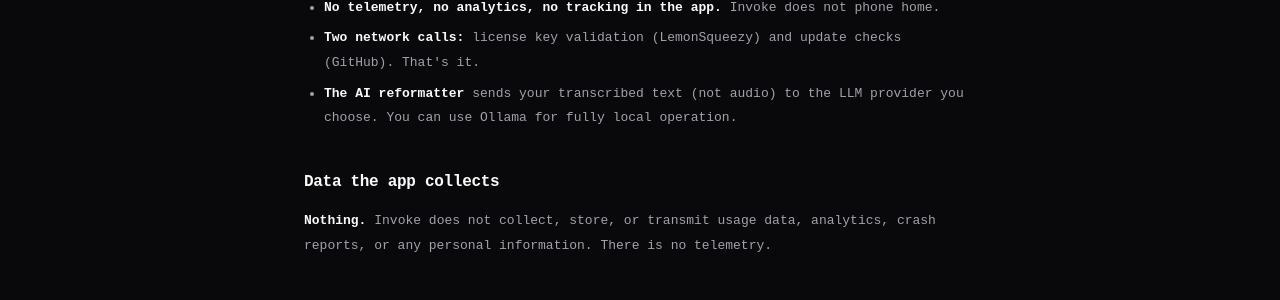
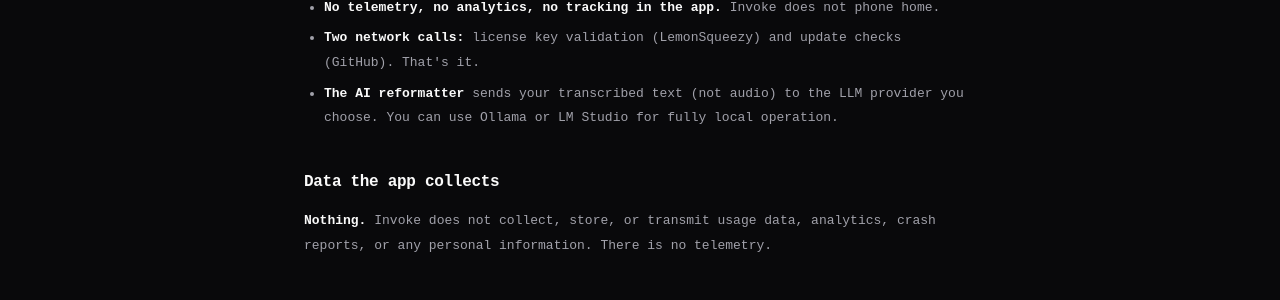
Before and after one commit to zmroth/getinvoke.dev, a Jekyll site: the page built from privacy/index.html, in a window 1280 px wide and 900 px high. Shown: the part 445-745 px from the top of the window. Built offline with Jekyll 4.4.1, drawn with Linux system fonts in a browser that asks for light colours.

Commit message:
Final scrub: fix mode icon 7→8, add LM Studio to remaining Ollama-only spots
- Feature icon: 7× → 8× to match "8 prompt modes" heading
- Download page wizard step: added LM Studio to backend list
- FAQ sysreq answers: "unless you use Ollama" → "Ollama or LM Studio"
- Privacy policy: added LM Studio to local operation mention
- Terms of service: added LM Studio to backend list
- Why I Built Invoke blog: added LM Studio alongside Ollama

Co-Authored-By: Claude Opus 4.6 (1M context) <noreply@anthropic.com>

```diff
--- a/download/index.html
+++ b/download/index.html
@@ -745,7 +745,7 @@ footer .container {
     <ol class="steps-list">
       <li><strong>Download the installer</strong> from <a href="https://github.com/zmroth/invoke/releases/latest">GitHub Releases</a>. Look for the <code>.exe</code> file.</li>
       <li><strong>Run the installer.</strong> Windows may show a SmartScreen warning &mdash; click "More info" then "Run anyway." The app is code-signed but new to SmartScreen.</li>
-      <li><strong>Follow the setup wizard.</strong> Choose your audio device, pick a reformatter backend (OpenRouter, Claude CLI, Ollama, or none), and set your hotkey.</li>
+      <li><strong>Follow the setup wizard.</strong> Choose your audio device, pick a reformatter backend (OpenRouter, Claude CLI, Ollama, LM Studio, or none), and set your hotkey.</li>
       <li><strong>Start dictating.</strong> Hold your hotkey, speak, release. Text appears at your cursor. Free for 7 days &mdash; no license key needed.</li>
       <li><strong>Bonus: screenshot-to-path.</strong> Copy an image (Win+Shift+S), press your image hotkey &mdash; Invoke saves it and pastes the file path into your terminal. Perfect for sharing screenshots with Claude Code.</li>
     </ol>
--- a/faq/index.html
+++ b/faq/index.html
@@ -41,7 +41,7 @@ layout: null
     {
       "@type": "Question",
       "name": "What are the system requirements?",
-      "acceptedAnswer": { "@type": "Answer", "text": "For the Windows installer: Windows 10/11 (64-bit), 4 GB RAM, and a microphone. An NVIDIA GPU with CUDA 12.x is recommended but not required — CPU mode works out of the box. For the CLI (pip install getinvoke): Python 3.11+, any OS. Internet is needed for license activation and the AI reformatter (unless you use Ollama)." }
+      "acceptedAnswer": { "@type": "Answer", "text": "For the Windows installer: Windows 10/11 (64-bit), 4 GB RAM, and a microphone. An NVIDIA GPU with CUDA 12.x is recommended but not required — CPU mode works out of the box. For the CLI (pip install getinvoke): Python 3.11+, any OS. Internet is needed for license activation and the AI reformatter (unless you use Ollama or LM Studio)." }
     },
     {
       "@type": "Question",
@@ -192,7 +192,7 @@ footer .container { max-width: 1120px; margin: 0 auto; padding: 0 24px; display:
     </details>
     <details class="faq-item">
       <summary>What are the system requirements?</summary>
-      <div class="faq-answer">For the Windows installer: Windows 10/11 (64-bit), 4 GB RAM, and a microphone. An NVIDIA GPU with CUDA 12.x is recommended but not required &mdash; CPU mode works out of the box. For the CLI (<code>pip install getinvoke</code>): Python 3.11+, any OS. Internet is needed for license activation and the AI reformatter (unless you use Ollama). See <a href="/download/">full requirements</a>.</div>
+      <div class="faq-answer">For the Windows installer: Windows 10/11 (64-bit), 4 GB RAM, and a microphone. An NVIDIA GPU with CUDA 12.x is recommended but not required &mdash; CPU mode works out of the box. For the CLI (<code>pip install getinvoke</code>): Python 3.11+, any OS. Internet is needed for license activation and the AI reformatter (unless you use Ollama or LM Studio). See <a href="/download/">full requirements</a>.</div>
     </details>
     <details class="faq-item">
       <summary>What is screenshot-to-path?</summary>
--- a/index.html
+++ b/index.html
@@ -1198,7 +1198,7 @@ footer .container {
         <p>Snap a screenshot, press a hotkey &mdash; Invoke saves it and pastes the file path into your terminal. Image context for Claude Code without leaving your workflow.</p>
       </div>
       <div class="feature reveal">
-        <i class="feature-icon">7&times;</i>
+        <i class="feature-icon">8&times;</i>
         <h3>8 prompt modes</h3>
         <p>Output shaped for Claude Code, Cursor, Windsurf, Copilot, or Codex. Plus dedicated formats for git commits, PR descriptions, and raw cleanup.</p>
       </div>
@@ -1388,7 +1388,7 @@ footer .container {
       </details>
       <details class="faq-item reveal">
         <summary>What are the system requirements?</summary>
-        <div class="faq-answer">For the Windows installer: Windows 10/11 (64-bit), 4 GB RAM, and a microphone. An NVIDIA GPU with CUDA 12.x is recommended but not required &mdash; CPU mode works out of the box. For the CLI (<code>pip install getinvoke</code>): Python 3.11+, any OS. Internet is needed for license activation and the AI reformatter (unless you use Ollama). See <a href="/download/">full requirements</a>.</div>
+        <div class="faq-answer">For the Windows installer: Windows 10/11 (64-bit), 4 GB RAM, and a microphone. An NVIDIA GPU with CUDA 12.x is recommended but not required &mdash; CPU mode works out of the box. For the CLI (<code>pip install getinvoke</code>): Python 3.11+, any OS. Internet is needed for license activation and the AI reformatter (unless you use Ollama or LM Studio). See <a href="/download/">full requirements</a>.</div>
       </details>
       <details class="faq-item reveal">
         <summary>What is screenshot-to-path?</summary>
--- a/privacy/index.html
+++ b/privacy/index.html
@@ -117,7 +117,7 @@ footer .container { max-width: 1120px; margin: 0 auto; padding: 0 24px; display:
       <li><strong>Your audio never leaves your machine.</strong> All transcription happens locally on your GPU or CPU.</li>
       <li><strong>No telemetry, no analytics, no tracking in the app.</strong> Invoke does not phone home.</li>
       <li><strong>Two network calls:</strong> license key validation (LemonSqueezy) and update checks (GitHub). That's it.</li>
-      <li><strong>The AI reformatter</strong> sends your transcribed text (not audio) to the LLM provider you choose. You can use Ollama for fully local operation.</li>
+      <li><strong>The AI reformatter</strong> sends your transcribed text (not audio) to the LLM provider you choose. You can use Ollama or LM Studio for fully local operation.</li>
     </ul>
 
     <h2>Data the app collects</h2>
--- a/terms/index.html
+++ b/terms/index.html
@@ -150,7 +150,7 @@ footer .container { max-width: 1120px; margin: 0 auto; padding: 0 24px; display:
     <p>Invoke integrates with third-party services that have their own terms:</p>
     <ul>
       <li><strong>LemonSqueezy</strong> &mdash; payment processing and license management</li>
-      <li><strong>OpenRouter / Anthropic / Ollama</strong> &mdash; AI reformatter backends (your choice)</li>
+      <li><strong>OpenRouter / Anthropic / Ollama / LM Studio</strong> &mdash; AI reformatter backends (your choice)</li>
       <li><strong>GitHub</strong> &mdash; software distribution and update checks</li>
     </ul>
     <p>I am not responsible for the availability or terms of these third-party services.</p>
```
Also changed, not shown: _posts/2026-03-12-why-i-built-invoke.md (+1 -1 lines).
